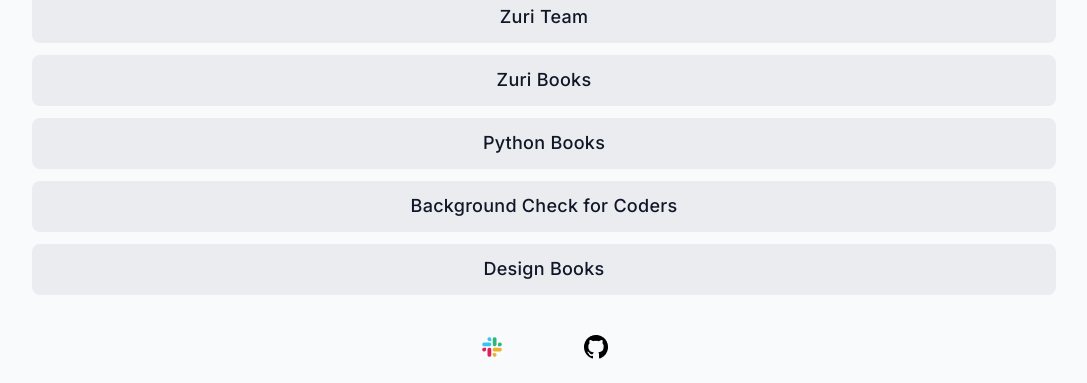
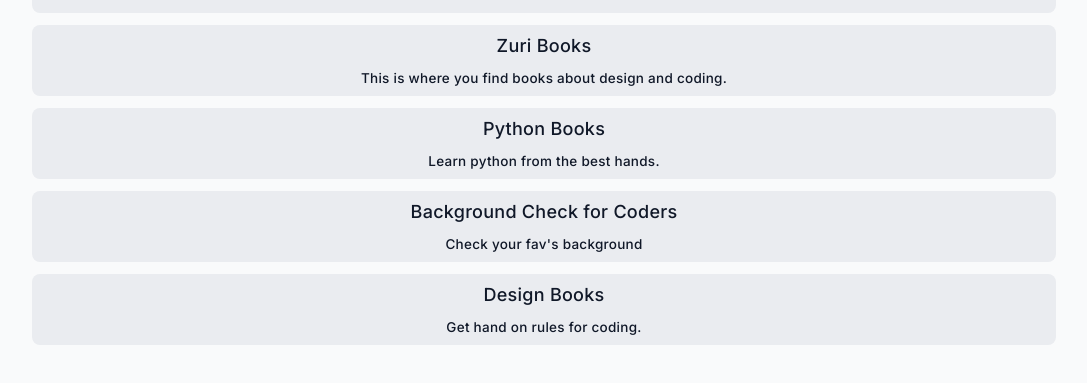
Before and after one commit to Folajimmie/linktree-task, a React (Create React App) app: page / in a window 1280 px wide. Shown: the part 179-562 px from the top of the page, without its empty margins (96-1183 px from the left). Built offline with nearby package versions, Linux system fonts and the light colour scheme; the HTML template or start-up script is replaced by a standard one.

Commit message:
corrected task page

```diff
--- a/src/App.js
+++ b/src/App.js
@@ -22,16 +22,16 @@
             <DefaultButton>Zuri Team</DefaultButton>
           </a>
           <a href=" http://books.zuri.team">
-            <DefaultButton>Zuri Books</DefaultButton>
+            <DefaultButton>Zuri Books <br/> <sub> This is where you find books about design and coding.</sub></DefaultButton>
           </a>
-          <a href="https://books.zuri.team/">
-            <DefaultButton>Python Books</DefaultButton>
+          <a href="https://books.zuri.team/python-for-beginners?ref_id=folajimi">
+            <DefaultButton>Python Books <br/> <sub>Learn python from the best hands.</sub></DefaultButton>
           </a>
           <a href="https://background.zuri.team/">
-            <DefaultButton>Background Check for Coders</DefaultButton>
+            <DefaultButton>Background Check for Coders <br/> <sub>Check your fav's background</sub></DefaultButton>
           </a>
           <a href="https://books.zuri.team/design-rules">
-            <DefaultButton>Design Books</DefaultButton>
+            <DefaultButton>Design Books<br/><sub>Get hand on rules for coding.</sub></DefaultButton>
           </a>
         </div>
         <div className="flex justify-center gap-20 mt-10">
--- a/src/components/Button.jsx
+++ b/src/components/Button.jsx
@@ -1,4 +1,4 @@
-const buttonBaseClassName = 'w-full h-[51px] text-button rounded-[8px] hover:opacity-90';
+const buttonBaseClassName = 'w-full h-[71px] text-button rounded-[8px] hover:opacity-90';
 
 export const DefaultButton = ({ children, className, onClick, ...rest }) => {
     return (
```
